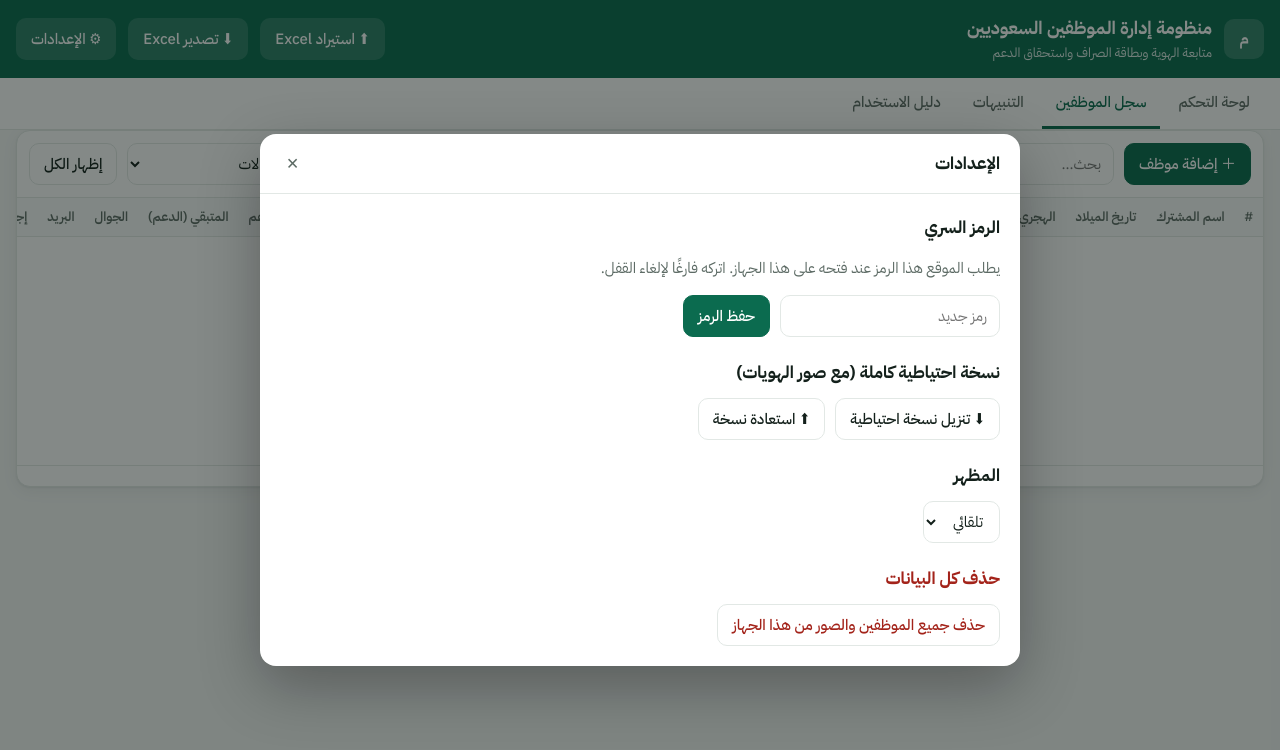
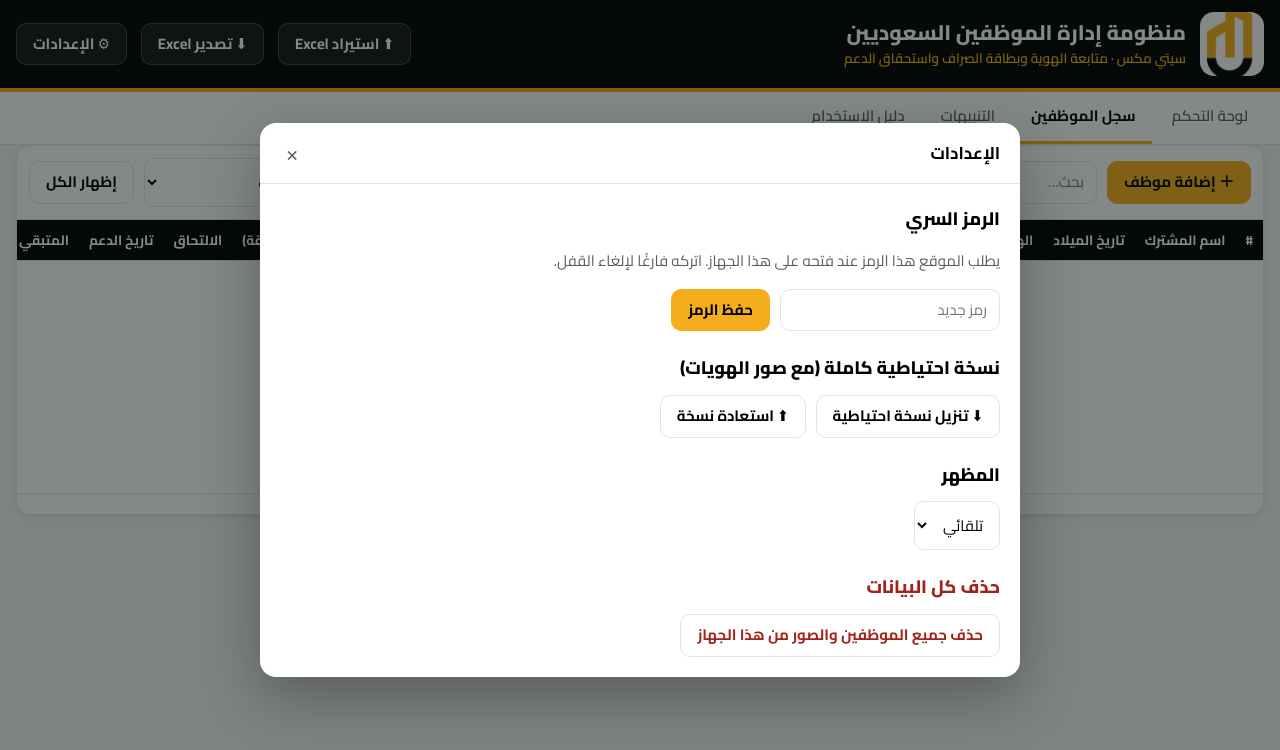
Before and after one commit to Ahmed-12-12-12/employees-site, a plain HTML site: page index.html in a window 1280 px wide. Both pictures are taken after a click on the button "⚙ الإعدادات". Drawn offline with Linux system fonts and the light colour scheme.

Commit message:
City Mix branding: logo, Cairo font, #f5ad1b/#000000 colors
Co-Authored-By: Claude Opus 5.5 <noreply@anthropic.com>

```diff
--- a/assets/style.css
+++ b/assets/style.css
@@ -1,6 +1,7 @@
 :root{
-  --bg:#f4f6f5; --surface:#ffffff; --surface-2:#f9fbfa; --line:#e2e8e5; --text:#13201b; --muted:#5d6b65;
-  --brand:#0b6b4f; --brand-2:#0e8a65; --brand-soft:#e3f2ec; --on-brand:#ffffff;
+  --bg:#f6f5f2; --surface:#ffffff; --surface-2:#faf9f6; --line:#e7e4dc; --text:#000000; --muted:#5f5c55;
+  --brand:#f5ad1b; --brand-2:#ffbf3d; --brand-soft:#fff3d6; --on-brand:#000000; --brand-text:#a86f00;
+  --head:#000000; --on-head:#ffffff;
   --ok-bg:#e1f4e8; --ok-tx:#17633a;
   --warn-bg:#fff4cc; --warn-tx:#7a5a00;
   --bad-bg:#fde3e1; --bad-tx:#a3231a;
@@ -10,62 +11,66 @@
 }
 @media (prefers-color-scheme:dark){
   :root:not([data-theme="light"]){
-    --bg:#0f1513; --surface:#161e1b; --surface-2:#1b2521; --line:#2a3631; --text:#e6eeea; --muted:#9aaaa3;
-    --brand:#2fb487; --brand-2:#3fcf9c; --brand-soft:#173029; --on-brand:#06140f;
+    --bg:#0b0b0b; --surface:#161616; --surface-2:#1e1e1e; --line:#2e2e2e; --text:#f2f2f2; --muted:#a3a3a3;
+    --brand:#f5ad1b; --brand-2:#ffbf3d; --brand-soft:#2e2410; --on-brand:#000000; --brand-text:#f5ad1b;
+    --head:#000000; --on-head:#ffffff;
     --ok-bg:#163525; --ok-tx:#7ee0a6; --warn-bg:#3a3010; --warn-tx:#f5d36b;
     --bad-bg:#40191a; --bad-tx:#ff9b93; --dead-bg:#a8211b; --dead-tx:#fff;
     --shadow:0 1px 2px rgba(0,0,0,.3);
   }
 }
 :root[data-theme="dark"]{
-  --bg:#0f1513; --surface:#161e1b; --surface-2:#1b2521; --line:#2a3631; --text:#e6eeea; --muted:#9aaaa3;
-  --brand:#2fb487; --brand-2:#3fcf9c; --brand-soft:#173029; --on-brand:#06140f;
+  --bg:#0b0b0b; --surface:#161616; --surface-2:#1e1e1e; --line:#2e2e2e; --text:#f2f2f2; --muted:#a3a3a3;
+  --brand:#f5ad1b; --brand-2:#ffbf3d; --brand-soft:#2e2410; --on-brand:#000000; --brand-text:#f5ad1b;
+  --head:#000000; --on-head:#ffffff;
   --ok-bg:#163525; --ok-tx:#7ee0a6; --warn-bg:#3a3010; --warn-tx:#f5d36b;
   --bad-bg:#40191a; --bad-tx:#ff9b93; --dead-bg:#a8211b; --dead-tx:#fff;
   --shadow:0 1px 2px rgba(0,0,0,.3);
 }
 *{box-sizing:border-box}
 html,body{margin:0}
-body{background:var(--bg);color:var(--text);font-family:"IBM Plex Sans Arabic",Tahoma,system-ui,sans-serif;font-size:15px;line-height:1.6}
+body{background:var(--bg);color:var(--text);font-family:"Cairo",Tahoma,system-ui,sans-serif;font-size:15px;line-height:1.65}
 button,input,select{font:inherit;color:inherit}
 .wrap{max-width:1280px;margin:0 auto;padding:0 16px}
 
 /* header */
-.top{background:var(--brand);color:var(--on-brand)}
-.top .wrap{display:flex;align-items:center;gap:12px;padding-top:14px;padding-bottom:14px;flex-wrap:wrap}
-.logo{width:40px;height:40px;border-radius:10px;background:rgba(255,255,255,.16);display:grid;place-items:center;font-weight:700}
-.top h1{font-size:18px;margin:0;font-weight:700}
-.top p{margin:0;font-size:13px;opacity:.85}
+.top{background:var(--head);color:var(--on-head);border-bottom:4px solid var(--brand)}
+.top .wrap{display:flex;align-items:center;gap:14px;padding-top:12px;padding-bottom:12px;flex-wrap:wrap}
+.logo{width:64px;height:64px;border-radius:14px;background:#fff;display:grid;place-items:center;overflow:hidden;flex:none}
+.logo img{width:100%;height:100%;object-fit:cover;object-position:50% 40%;transform:scale(1.35)}
+.top h1{font-size:21px;margin:0;font-weight:800;line-height:1.3}
+.top p{margin:0;font-size:13.5px;color:var(--brand);font-weight:600}
 .top .sp{flex:1}
-.top .btn{background:rgba(255,255,255,.14);color:inherit;border-color:transparent}
-.top .btn:hover{background:rgba(255,255,255,.24)}
+.top .btn{background:rgba(255,255,255,.08);color:#fff;border-color:rgba(255,255,255,.18)}
+.top .btn:hover{background:var(--brand);color:#000;border-color:var(--brand)}
 nav.tabs{background:var(--surface);border-bottom:1px solid var(--line);position:sticky;top:0;z-index:5}
 nav.tabs .wrap{display:flex;gap:4px;overflow-x:auto}
-nav.tabs button{background:none;border:0;padding:12px 14px;cursor:pointer;color:var(--muted);border-bottom:3px solid transparent;white-space:nowrap;font-weight:500}
-nav.tabs button.on{color:var(--brand);border-bottom-color:var(--brand)}
+nav.tabs button{background:none;border:0;padding:12px 16px;cursor:pointer;color:var(--muted);border-bottom:3px solid transparent;white-space:nowrap;font-weight:600;font-size:15px}
+nav.tabs button:hover{color:var(--text)}
+nav.tabs button.on{color:var(--text);border-bottom-color:var(--brand);font-weight:700}
 nav.tabs .count{background:var(--bad-bg);color:var(--bad-tx);border-radius:99px;padding:0 7px;font-size:12px;margin-inline-start:6px}
 main{padding:20px 0 48px}
 section.view{display:none}
 section.view.on{display:block}
 
 /* generic */
-.btn{display:inline-flex;align-items:center;gap:6px;border:1px solid var(--line);background:var(--surface);padding:8px 14px;border-radius:10px;cursor:pointer;font-weight:500;white-space:nowrap}
+.btn{display:inline-flex;align-items:center;gap:6px;border:1px solid var(--line);background:var(--surface);padding:8px 16px;border-radius:10px;cursor:pointer;font-weight:700;white-space:nowrap}
 .btn:hover{background:var(--surface-2)}
 .btn.primary{background:var(--brand);color:var(--on-brand);border-color:var(--brand)}
 .btn.primary:hover{background:var(--brand-2)}
 .btn.danger{color:var(--bad-tx)}
 .btn.sm{padding:4px 10px;font-size:13px;border-radius:8px}
 .card{background:var(--surface);border:1px solid var(--line);border-radius:var(--r);box-shadow:var(--shadow)}
-.h2{font-size:17px;font-weight:700;margin:0 0 12px}
+.h2{font-size:18px;font-weight:800;margin:0 0 12px}
 .muted{color:var(--muted)}
 .row{display:flex;gap:10px;align-items:center;flex-wrap:wrap}
 
 /* KPIs */
 .kpis{display:grid;grid-template-columns:repeat(auto-fill,minmax(160px,1fr));gap:12px;margin-bottom:16px}
-.kpi{padding:14px 16px;border-inline-start:4px solid var(--brand)}
-.kpi .l{font-size:13px;color:var(--muted)}
-.kpi .v{font-size:30px;font-weight:700;line-height:1.2;font-variant-numeric:tabular-nums}
-.kpi.bad{border-inline-start-color:var(--bad-tx)} .kpi.warn{border-inline-start-color:#d9a400}
+.kpi{padding:16px 18px;border-inline-start:5px solid var(--text)}
+.kpi .l{font-size:14px;color:var(--muted);font-weight:600}
+.kpi .v{font-size:34px;font-weight:800;line-height:1.2;font-variant-numeric:tabular-nums}
+.kpi.bad{border-inline-start-color:#c9362b} .kpi.warn{border-inline-start-color:var(--brand)}
 .grid2{display:grid;grid-template-columns:1fr 1fr;gap:16px}
 @media (max-width:820px){.grid2{grid-template-columns:1fr}}
 .panel{padding:18px}
@@ -88,7 +93,7 @@ select.in{width:auto}
 .tbl-wrap{overflow:auto;max-height:70vh}
 table{border-collapse:separate;border-spacing:0;width:100%;font-size:14px}
 th,td{padding:9px 10px;border-bottom:1px solid var(--line);text-align:start;white-space:nowrap}
-th{position:sticky;top:0;background:var(--surface-2);font-weight:600;color:var(--muted);font-size:13px;z-index:1;cursor:pointer;user-select:none}
+th{position:sticky;top:0;background:#000;font-weight:700;color:#fff;font-size:13.5px;z-index:1;cursor:pointer;user-select:none}
 th.nosort{cursor:default}
 tbody tr:hover td{background:var(--surface-2)}
 td.num{font-variant-numeric:tabular-nums}
@@ -115,7 +120,7 @@ dialog::backdrop{background:rgba(10,20,16,.5)}
 @media (max-width:600px){.form{grid-template-columns:1fr}}
 .form label{display:block;font-size:13px;color:var(--muted);margin-bottom:4px;font-weight:500}
 .form .hint{font-size:12px;color:var(--muted);margin-top:3px}
-.fs{grid-column:1/-1;font-weight:700;font-size:14px;color:var(--brand);border-bottom:1px solid var(--line);padding-bottom:6px;margin-top:6px}
+.fs{grid-column:1/-1;font-weight:700;font-size:14px;color:var(--brand-text);border-bottom:1px solid var(--line);padding-bottom:6px;margin-top:6px}
 .x{background:none;border:0;font-size:22px;cursor:pointer;color:var(--muted);line-height:1}
 .idimg{max-width:100%;border-radius:10px;display:block;margin:0 auto}
 .alert-list{margin:0;padding:0;list-style:none}
@@ -123,14 +128,14 @@ dialog::backdrop{background:rgba(10,20,16,.5)}
 
 /* guide */
 .guide{padding:22px;max-width:860px}
-.guide h3{color:var(--brand);margin:20px 0 6px;font-size:16px}
+.guide h3{color:var(--brand-text);margin:20px 0 6px;font-size:16px}
 .guide ul{margin:0;padding-inline-start:20px}
 
 /* lock */
 #lock{position:fixed;inset:0;background:var(--bg);display:none;place-items:center;z-index:50;padding:16px}
 #lock.on{display:grid}
 #lock .card{padding:28px;width:min(380px,100%);text-align:center}
-.toast{position:fixed;bottom:20px;inset-inline-start:50%;transform:translateX(50%);background:var(--text);color:var(--bg);padding:10px 18px;border-radius:10px;z-index:60;opacity:0;transition:opacity .2s;pointer-events:none}
+.toast{position:fixed;bottom:20px;inset-inline-start:50%;transform:translateX(50%);background:#000;color:#fff;border-bottom:3px solid var(--brand);padding:10px 18px;border-radius:10px;z-index:60;opacity:0;transition:opacity .2s;pointer-events:none}
 .toast.on{opacity:1}
 
 @media print{
--- a/index.html
+++ b/index.html
@@ -7,13 +7,15 @@
 <title>إدارة الموظفين السعوديين</title>
 <link rel="preconnect" href="https://fonts.googleapis.com">
 <link rel="preconnect" href="https://fonts.gstatic.com" crossorigin>
-<link href="https://fonts.googleapis.com/css2?family=IBM+Plex+Sans+Arabic:wght@400;500;600;700&display=swap" rel="stylesheet">
+<link href="https://fonts.googleapis.com/css2?family=Cairo:wght@400;500;600;700;800&display=swap" rel="stylesheet">
+<link rel="icon" href="assets/logo.webp" type="image/webp">
 <link rel="stylesheet" href="assets/style.css">
 <script src="https://cdnjs.cloudflare.com/ajax/libs/xlsx/0.18.5/xlsx.full.min.js"></script>
 </head>
 <body>
 
 <div id="lock"><div class="card">
+  <img src="assets/logo.webp" alt="سيتي مكس" style="height:110px;margin:0 auto 8px;display:block">
   <div class="h2">الدخول للنظام</div>
   <p class="muted">أدخل الرمز السري لعرض البيانات</p>
   <input id="lockPin" class="in" type="password" inputmode="numeric" autocomplete="off" style="text-align:center;margin-bottom:12px">
@@ -22,10 +24,10 @@
 </div></div>
 
 <header class="top"><div class="wrap">
-  <div class="logo">م</div>
+  <div class="logo"><img src="assets/logo.webp" alt="سيتي مكس City Mix"></div>
   <div>
     <h1>منظومة إدارة الموظفين السعوديين</h1>
-    <p>متابعة الهوية وبطاقة الصراف واستحقاق الدعم</p>
+    <p>سيتي مكس · متابعة الهوية وبطاقة الصراف واستحقاق الدعم</p>
   </div>
   <div class="sp"></div>
   <button class="btn" id="btnImport" title="استيراد ملف Excel">⬆ استيراد Excel</button>
```
Also changed, not shown: assets/logo.webp (added).
